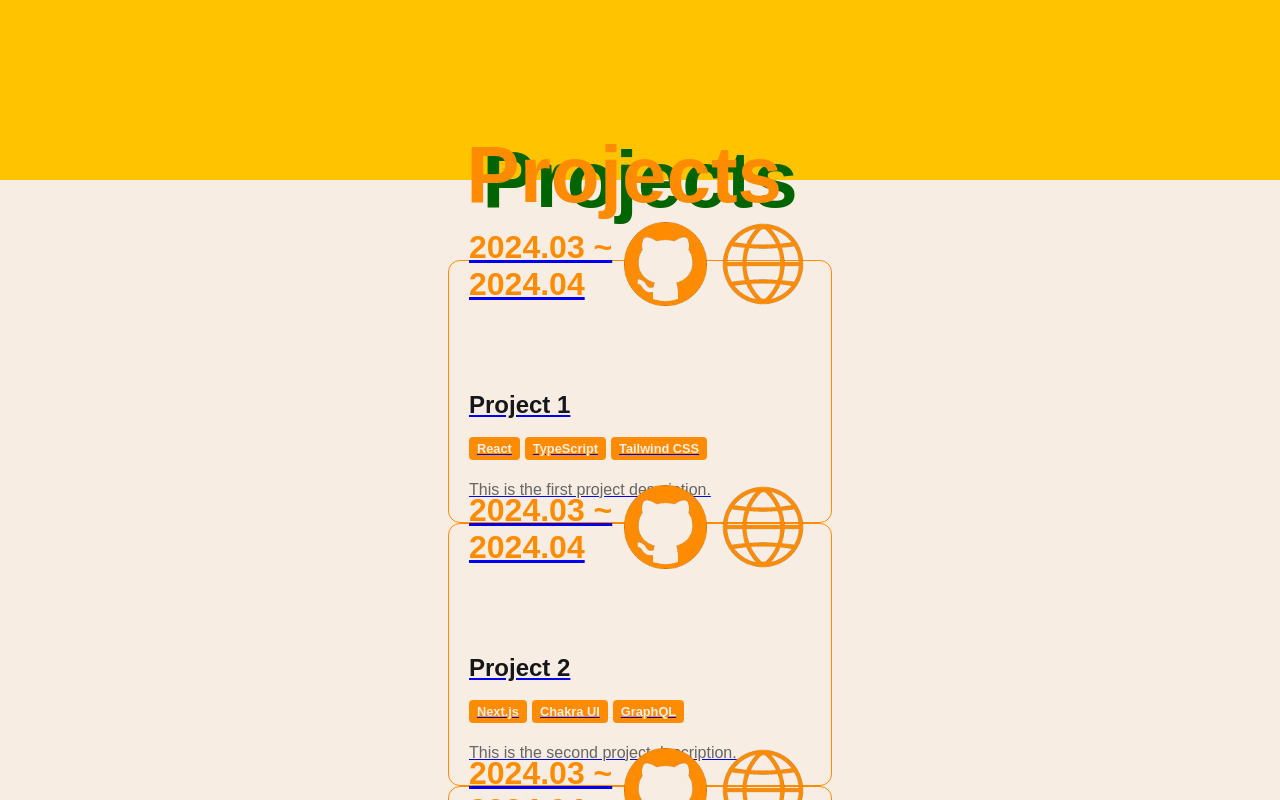
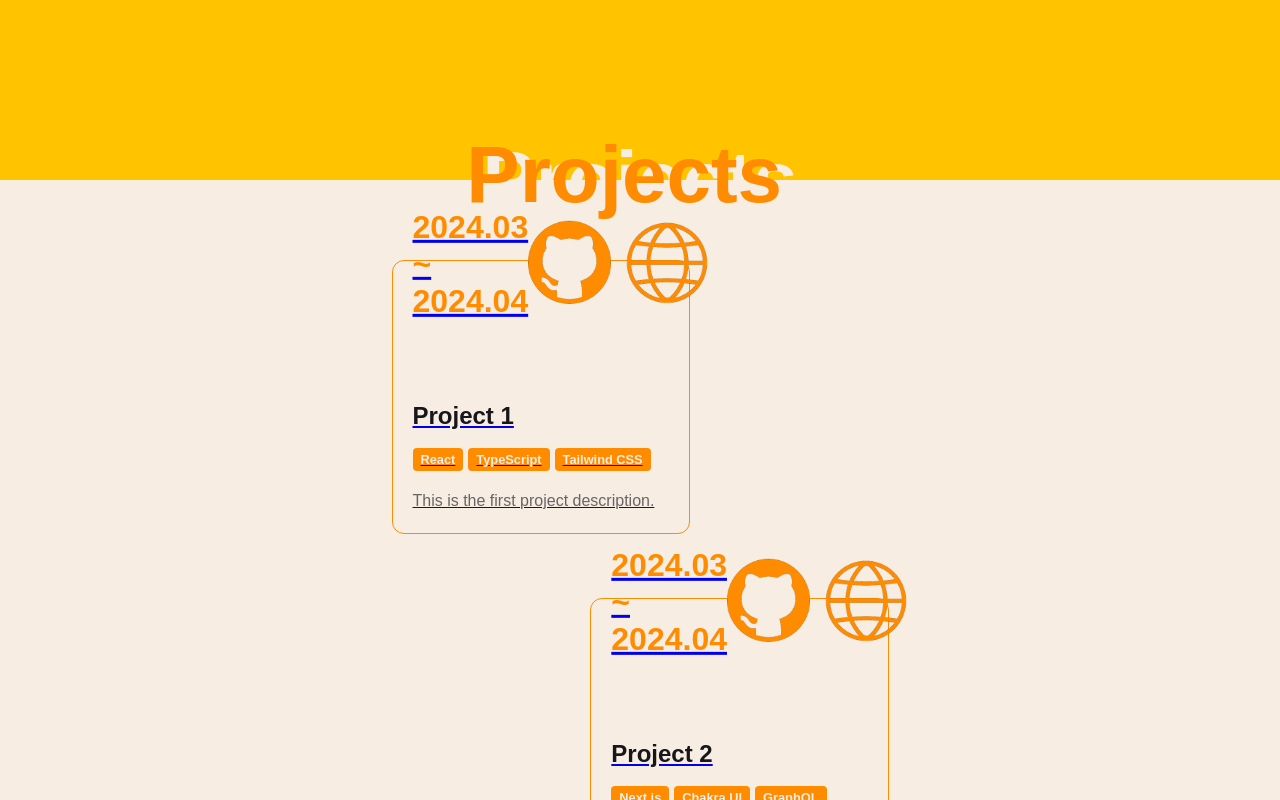
Before and after one commit to h-0y28/h-0y28, a React (Vite) app: page / in a window 1280 px wide. Shown: the part 2220-3020 px from the top of the page. Built offline with nearby package versions, Linux system fonts and the light colour scheme; a web font is replaced by a local one.

Commit message:
style: 필요없는 코드 삭제, 위치 조정

```diff
--- a/src/pages/Projects/style.ts
+++ b/src/pages/Projects/style.ts
@@ -15,8 +15,6 @@ export const Title = styled.div`
   transform: translate(-50%, -50%);
   color: ${theme.colors.background};
   z-index: 1;
-  /* -webkit-text-stroke: 1px ${theme.colors.secondary}; */
-  color: ${theme.colors.secondary};
 `;
 
 export const AddTitle = styled.div`
@@ -25,15 +23,14 @@ export const AddTitle = styled.div`
   left: 50%;
   transform: translate(-55%, -55%);
   color: transparent;
-  /* -webkit-text-stroke: 0%.5 ${theme.colors.black}; */
   color: ${theme.colors.highlight};
   z-index: 2;
 `;
 
 export const CardContainer = styled.div`
-  top: 0;
   display: flex;
-  flex-wrap: wrap;
+  flex-direction: column;
+  gap: 4rem;
   padding-top: 5rem;
-  justify-content: space-around;
+  position: relative;
 `;
```
